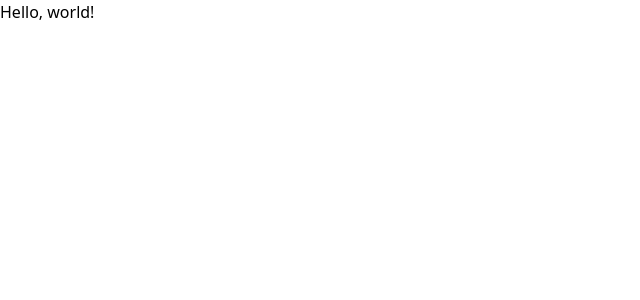
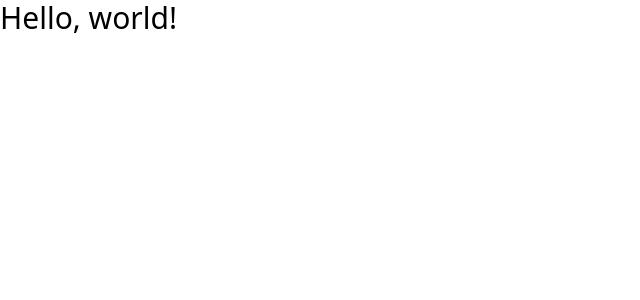
Before and after one commit to arch-bert/my-website, a React (Create React App) app: page / in a window 1280 px wide. Shown: the top 300 px of the page, without its empty margins (0-640 px from the left). Built offline with nearby package versions, Linux system fonts and the light colour scheme.

Commit message:
Blank react skeleton

```diff
--- a/src/App.tsx
+++ b/src/App.tsx
@@ -2,7 +2,7 @@ import React from 'react';
 
 export default function App() {
   return (
-    <div>
+    <div  className='text-3xl'>
       <h1>Hello, world!</h1>
     </div>
   );
```
Also changed, not shown: 2 other files (tests, documents, lock files or other folders).
